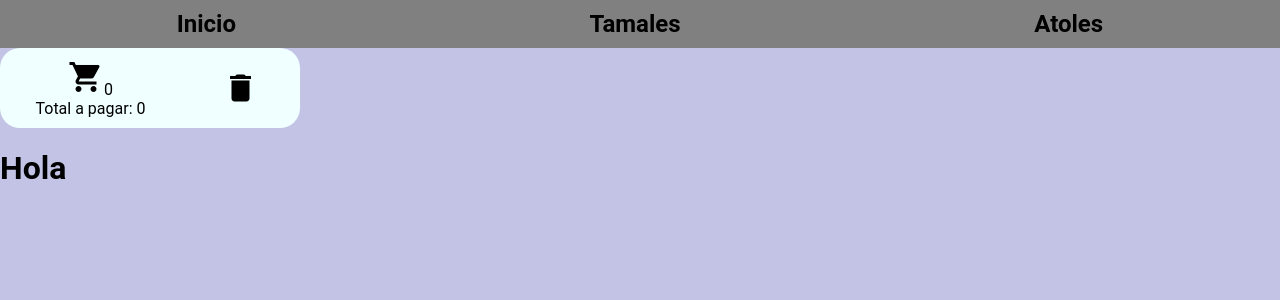
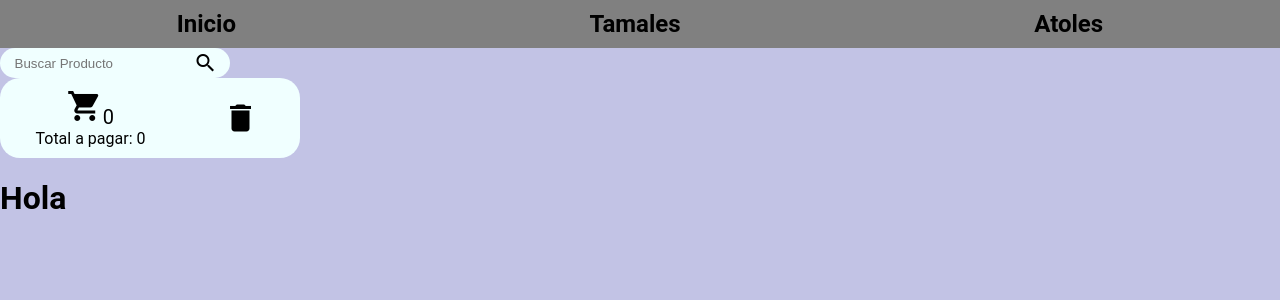
Before and after one commit to IsraeliPS/react-shop, a React (Create React App) app: page / in a window 1280 px wide. Shown: the top 300 px of the page. Built offline with nearby package versions, Linux system fonts and the light colour scheme.

Commit message:
agregando barra search

```diff
--- a/package.json
+++ b/package.json
@@ -36,5 +36,8 @@
       "last 1 firefox version",
       "last 1 safari version"
     ]
+  },
+  "devDependencies": {
+    "standard": "^16.0.4"
   }
 }
--- a/public/index.html
+++ b/public/index.html
@@ -1,5 +1,5 @@
 <!DOCTYPE html>
-<html lang="en">
+<html lang="es">
   <head>
     <meta charset="utf-8" />
     <link rel="icon" href="%PUBLIC_URL%/favicon.ico" />
--- a/src/App.js
+++ b/src/App.js
@@ -1,79 +1,93 @@
-import "./App.css";
-import React, { useState } from "react";
-import { Route, Routes, Link } from "react-router-dom";
-import Atoles from "./Components/atole/atoles";
-import Index from "./Components/landing/index";
-import Tamales from "./Components/tamales/TamalesIndex";
-import ShoppingCar from "./Components/ShoppingCar/ShoppingCar";
+import './App.css'
+import React, { useState } from 'react'
+import { Route, Routes, Link } from 'react-router-dom'
+import Atoles from './Components/atole/atoles'
+import Index from './Components/landing/index'
+import Tamales from './Components/tamales/TamalesIndex'
+import ShoppingCar from './Components/ShoppingCar/ShoppingCar'
+import Search from './Components/Search/Search'
 
-function App() {
-  const [cartItems, setCartItems] = useState({});
+function App () {
+  const [cartItems, setCartItems] = useState({})
 
   const addToCart = (itemsObject) => {
-    let cart = {};
-    const existingItem = cartItems[itemsObject.id];
+    const existingItem = cartItems[itemsObject.id]
 
     if (!existingItem) {
-      cart = {
+      const cart = {
         ...cartItems,
-        [itemsObject.id]: { qty: 1, price: parseInt(itemsObject.price) },
-      };
+        [itemsObject.id]: { qty: 1, price: parseInt(itemsObject.price) }
+      }
+      setCartItems(cart)
     } else {
-      cart = {
+      const cart = {
         ...cartItems,
         [itemsObject.id]: {
           qty: existingItem.qty + 1,
-          price: existingItem.price + parseInt(itemsObject.price),
-        },
-      };
+          price: existingItem.price + parseInt(itemsObject.price)
+        }
+      }
+      setCartItems(cart)
     }
-    setCartItems(cart);
-  };
+  }
 
   const removeFromCart = (itemsObject) => {
-    const existingItem = cartItems[itemsObject.id];
+    const existingItem = cartItems[itemsObject.id]
     if (existingItem) {
       if (existingItem.qty <= 1) {
-        let { [itemsObject.id]: omitir, ...restOfItems } = cartItems;
-        setCartItems(restOfItems);
+        const { [itemsObject.id]: omitir, ...restOfItems } = cartItems
+        setCartItems(restOfItems)
       } else {
-        let cart = {
+        const cart = {
           ...cartItems,
           [itemsObject.id]: {
             qty: existingItem.qty - 1,
-            price: existingItem.price - parseInt(itemsObject.price),
-          },
-        };
-        setCartItems(cart);
+            price: existingItem.price - parseInt(itemsObject.price)
+          }
+        }
+        setCartItems(cart)
       }
     } else {
-      console.log("Error al restar:", itemsObject);
+      console.log('Error al restar:', itemsObject)
     }
-  };
+  }
 
-  const emptyCart = () => setCartItems({});
+  const emptyCart = () => setCartItems({})
 
   return (
     <div>
       <nav>
-        <Link to="/">Inicio</Link>
-        <Link to="/tamales">Tamales</Link>
-        <Link to="/atoles">Atoles</Link>
+        <Link to='/'>Inicio</Link>
+        <Link to='/tamales'>Tamales</Link>
+        <Link to='/atoles'>Atoles</Link>
       </nav>
-      <ShoppingCar style={{display:"flex", justifyContent:"rigth"}} emptyCart={emptyCart} cartItems={cartItems} />
+      <Search />
+      <ShoppingCar emptyCart={emptyCart} cartItems={cartItems} />
       <Routes>
-        <Route path="/" element={<Index />} />
+        <Route path='/' element={<Index cartItems={cartItems} />} />
         <Route
-          path="/tamales"
-          element={<Tamales removeFromCart={removeFromCart} addToCart={addToCart} cartItems={cartItems} />}
+          path='/tamales'
+          element={
+            <Tamales
+              removeFromCart={removeFromCart}
+              addToCart={addToCart}
+              cartItems={cartItems}
+            />
+          }
         />
         <Route
-          path="/atoles"
-          element={<Atoles removeFromCart={removeFromCart} addToCart={addToCart} cartItems={cartItems} />}
+          path='/atoles'
+          element={
+            <Atoles
+              removeFromCart={removeFromCart}
+              addToCart={addToCart}
+              cartItems={cartItems}
+            />
+          }
         />
       </Routes>
     </div>
-  );
+  )
 }
 
-export default App;
+export default App
--- a/src/Components/Search/Search.jsx
+++ b/src/Components/Search/Search.jsx
@@ -1,19 +1,21 @@
-import React from "react"
+import React from 'react'
+import styles from './Search.module.scss'
 
-const Search =()=>{
+const Search = () => {
+  return (
+    <div>
+      <div className={`${styles.bar}`}>
 
-    return
-    <div>
-        <input className=""
-        type="text"
-        placeholder="Search"
-        aria-label="Search"
-        // value={buscar}
-        // onChange={(e)=>setBuscar(e.target.value)}
-        >
-
-        </input>
+        <input
+          className={`${styles.box}`}
+          type='text'
+          placeholder='Buscar Producto'
+          aria-label='Search'
+        />
+        <span className={`${styles.iconSearch}`}>search</span>
+      </div>
     </div>
+  )
 }
 
-export default Search;
+export default Search
--- /dev/null
+++ b/src/Components/Search/Search.module.scss
@@ -0,0 +1,23 @@
+.bar {
+  display: flex;
+  justify-content: center;
+  align-items: center;
+  background-color: azure;
+  border-radius: 15px;
+  width: 230px;
+  height: 30px;
+}
+
+.iconSearch {
+  font-family: "Material Icons";
+  font-size: 24px;
+}
+
+.box {
+  border: none;
+  font-weight: normal;
+  font-style: normal;
+  background: none;
+  color: inherit;
+  outline: inherit;
+}
--- a/src/Components/ShoppingCar/ShoppingCar.jsx
+++ b/src/Components/ShoppingCar/ShoppingCar.jsx
@@ -1,103 +1,21 @@
-import React from "react";
-import styles from "./ShoppingCar.module.scss";
+import React from 'react'
+import styles from './ShoppingCar.module.scss'
 
 const ShoppingCar = ({ emptyCart, cartItems }) => {
-  let cantidad = 0;
-  let total = 0;
-  for (let val in cartItems) {
-    total += parseInt(cartItems[val].price);
-    cantidad += cartItems[val].qty;
-  }
+  const totalPrice = Object.values(cartItems).reduce((sum, item) => sum + parseInt(item.price), 0)
+  const totalItems = Object.values(cartItems).reduce((sum, item) => sum + parseInt(item.qty), 0)
 
   return (
     <div className={`${styles.ShoppingCar}`}>
       <div>
         <span className={`${styles.materialIcons}`}>shopping_cart</span>
-        <span>{cantidad}</span>
-        <div>Total a pagar: {total}</div>
+        <span className={`${styles.cantidad}`}>{totalItems}</span>
+        <div>Total a pagar: {totalPrice}</div>
       </div>
 
       <button className={`${styles.button} ${styles.materialIcons}`} onClick={emptyCart}>delete</button>
     </div>
-  );
-};
+  )
+}
 
-export default ShoppingCar;
-
-/*
-console.clear();
-let cart = {};
-
-const catalog = [
-  { id: 1, title: "Artículo 1", price: 20 },
-  { id: 2, title: "Artículo 2", price: 20 },
-  { id: 3, title: "Artículo 3", price: 20 },
-  { id: 4, title: "Artículo 4", price: 20 },
-];
-
-const emptyCart = () => {
-  cart = {};
-};
-
-const addToCart = (catalogItem) => {
-  const existingItem = cart[catalogItem.id];
-  if (!existingItem) {
-    cart = {
-      ...cart,
-      [catalogItem.id]: { qty: 1, price: catalogItem.price },
-    };
-  } else {
-    cart = {
-      ...cart,
-      [catalogItem.id]: {
-        qty: existingItem.qty + 1,
-        price: existingItem.price + catalogItem.price,
-      },
-    };
-  }
-};
-
-const removeFromCart = (catalogItem) => {
-  const existingItem = cart[catalogItem.id];
-  if (existingItem){
-    if( existingItem.qty <= 1 ){
-      let { [catalogItem.id]: omitir, ...restOfItems  } = cart;
-      cart = restOfItems;
-    }
-    else {
-      cart = {
-        ...cart,
-        [catalogItem.id]: {
-          qty: existingItem.qty - 1,
-          price: existingItem.price - catalogItem.price,
-        },
-      };
-    }
-  }
-
-
-  else{
-    console.log('Error al restar:', catalogItem)
-  }
-};
-
-console.log("cartInicio: ", cart);
-emptyCart();
-addToCart(catalog[0]);
-addToCart(catalog[1]);
-addToCart(catalog[0]);
-addToCart(catalog[0]);
-addToCart(catalog[2]);
-addToCart(catalog[2]);
-addToCart(catalog[3]);
-addToCart(catalog[3]);
-addToCart(catalog[3]);
-removeFromCart(catalog[1])
-removeFromCart(catalog[0])
-removeFromCart(catalog[2])
-removeFromCart(catalog[1])
-
-
-
-console.log("cartFinal: ", cart);
-*/
+export default ShoppingCar
--- a/src/Components/ShoppingCar/ShoppingCar.module.scss
+++ b/src/Components/ShoppingCar/ShoppingCar.module.scss
@@ -12,7 +12,6 @@
 }
 
 .button {
-  border: none;
   background: none;
   color: inherit;
   border: none;
@@ -22,6 +21,10 @@
     color: rgba(0, 0, 0, 0.54);
 
   }
+}
+
+.cantidad{
+  font-size: 20px;
 }
 
 .materialIcons {
--- a/src/Components/landing/index.jsx
+++ b/src/Components/landing/index.jsx
@@ -1,6 +1,7 @@
 import React from 'react'
 
-const index = () => {
+const index = ({cartItems}) => {
+
     return (
         <div>
             <h1>Hola</h1>
```
Also changed, not shown: src/Components/Sumador/Home.jsx (added, +15 -0 lines), src/Components/Sumador/Sumador.jsx (added, +35 -0 lines), src/Components/Sumador/SumadorPost.jsx (added, +25 -0 lines), src/Components/tamales/TamalesIndex.jsx (+27 -27 lines), 1 other file (tests, documents, lock files or other folders).
